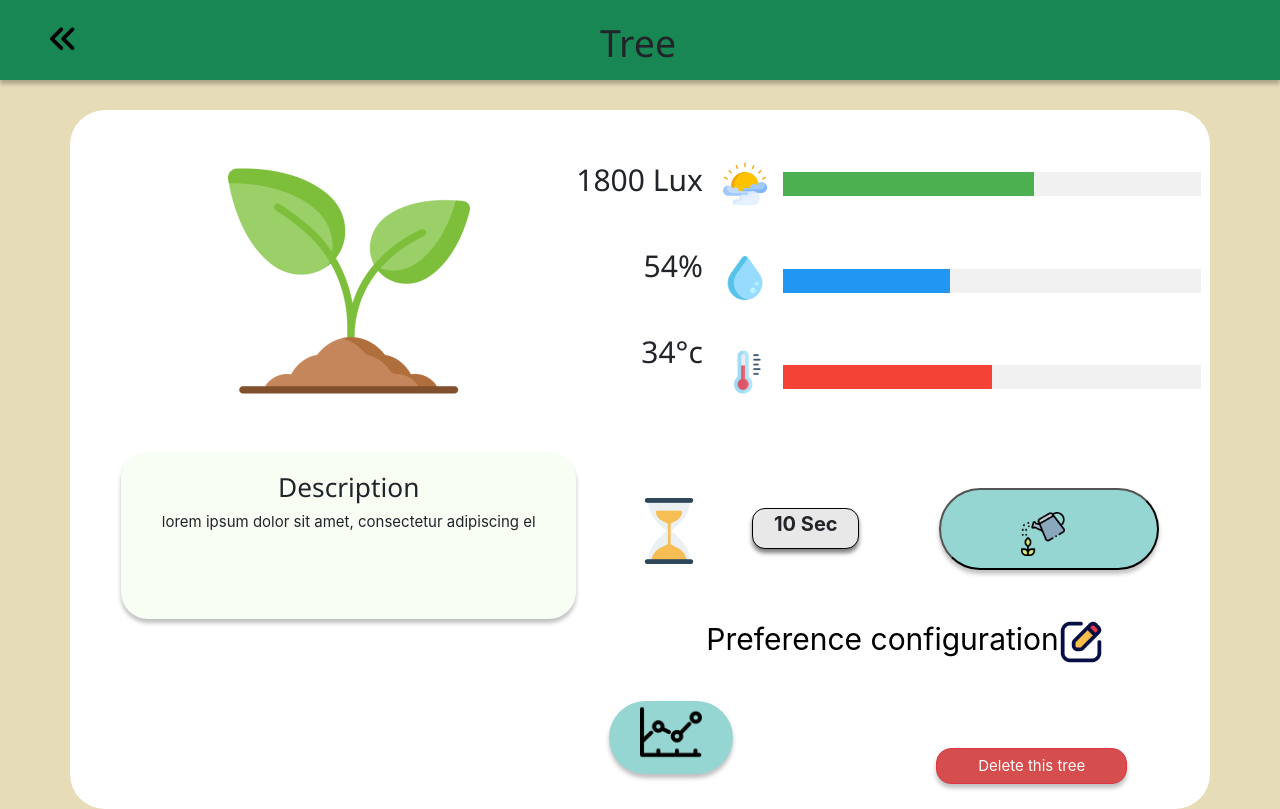
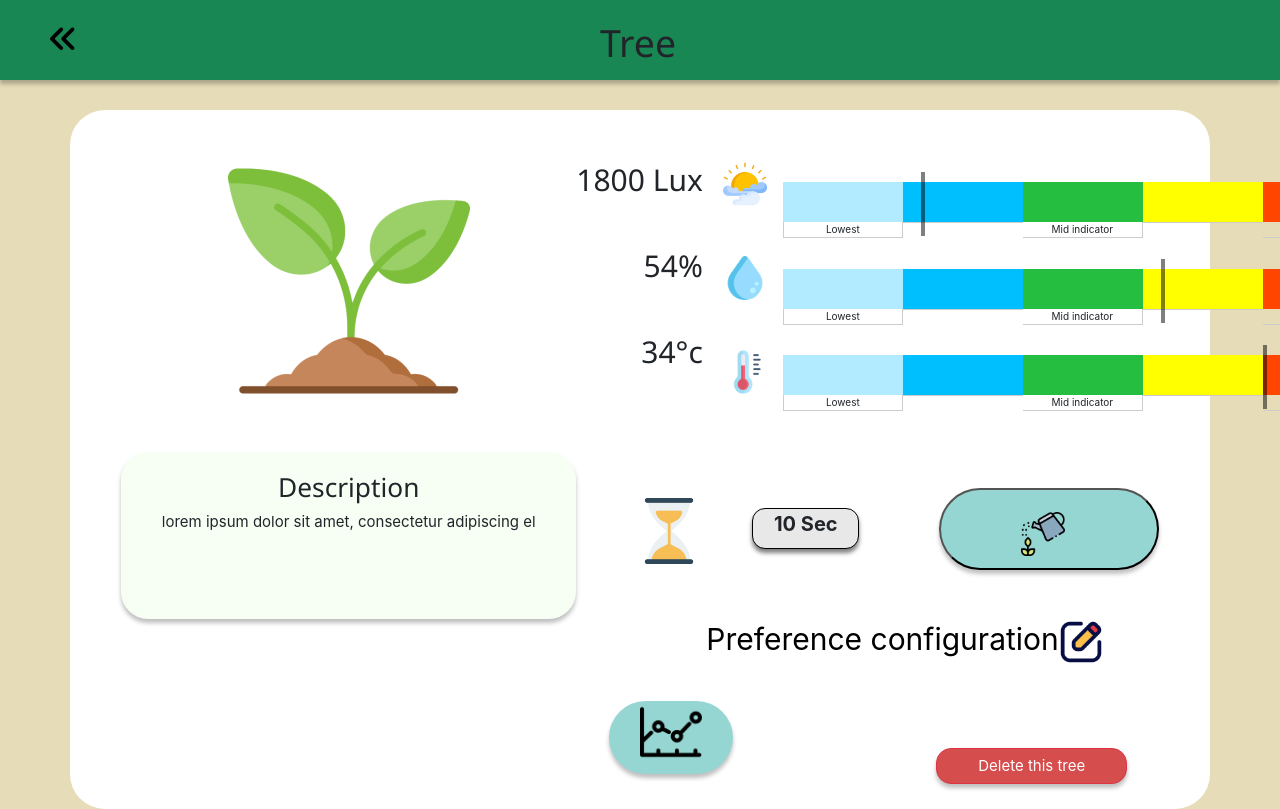
Before and after one commit to Exceed-Group6/WateringSystem-frontend, a React (Create React App) app: page /detail in a window 1280 px wide. Shown: the top 809 px of the page. Built offline with nearby package versions, Linux system fonts and the light colour scheme.

Commit message:
add segmented bar in detail page

```diff
--- a/src/components/DetailCard/DetailCard.css
+++ b/src/components/DetailCard/DetailCard.css
@@ -201,3 +201,7 @@ body {
   box-shadow: 0px 4px 4px rgba(0, 0, 0, 0.25);
   border-radius: 15px;
 }
+
+.Segmentedbar {
+  padding-top: 20px;
+}
--- a/src/components/DetailCard/DetailCard.js
+++ b/src/components/DetailCard/DetailCard.js
@@ -1,6 +1,7 @@
 import React from "react";
 import "./DetailCard.css";
 import { Link } from "react-router-dom";
+import Segmentedbar from "../segmentedbar/Segmentedbar";
 const DetailCard = () => {
   return (
     <body>
@@ -27,19 +28,12 @@ const DetailCard = () => {
             </div>
             <div className='container-right-progress'>
               <div class='w3-container'>
-                <div class='w3-light-grey'>
-                  <div class='w3-green'></div>
-                </div>
+                <Segmentedbar percentage='23' />
+
                 <br></br>
-
-                <div class='w3-light-grey'>
-                  <div class='w3-blue'></div>
-                </div>
+                <Segmentedbar percentage='63' />
                 <br></br>
-
-                <div class='w3-light-grey'>
-                  <div class='w3-red'></div>
-                </div>
+                <Segmentedbar percentage='80' />
               </div>
             </div>
           </div>
--- /dev/null
+++ b/src/components/segmentedbar/Segmentedbar.css
@@ -0,0 +1,146 @@
+#bar-details {
+  width: 600px;
+  height: 20px;
+  margin-bottom: 2px;
+}
+
+#bar-details > span {
+  _padding: 2px;
+  _border: 1px solid #ccc;
+}
+
+.det1 {
+  width: 15%;
+  height: 100%;
+  float: left;
+  display: inline-block;
+  text-align: right;
+  color: #ccc;
+  overflow: hidden;
+}
+
+#bar {
+  width: 600px;
+  height: 40px;
+  background: #eee;
+  _border: 1px solid black;
+}
+
+#bar-labels {
+  width: 600px;
+  height: 20px;
+  font-size: 10px;
+  _border: 1px solid black;
+}
+
+#bar-labels > span {
+  box-sizing: border-box;
+  float: left;
+  border-right: 1px solid #ccc;
+  border-bottom: 1px solid #ccc;
+}
+
+/* #score {
+  width: 4px;
+  background: black;
+  height: 100%;
+  position: absolute;
+  top: 0;
+  left: 62%;
+  opacity: 0.5;
+} */
+
+#bar-container {
+  width: 600px;
+  height: 64px;
+  padding: 10px 0 10px 0;
+  position: relative;
+  box-sizing: border-box;
+
+  /* border: 1px solid #666; */
+}
+
+/* standard unit to incremenet is 4 for 1% */
+.seg1 {
+  _display: inline-block;
+  width: 20%;
+  height: 100%;
+  box-sizing: border-box;
+  float: left;
+  background: #b2ebff;
+}
+
+.seg2 {
+  _display: inline-block;
+  width: 20%;
+  height: 100%;
+  box-sizing: border-box;
+  float: left;
+  background-color: deepskyblue;
+}
+
+.seg3 {
+  _display: inline-block;
+  width: 20%;
+  height: 100%;
+  box-sizing: border-box;
+  float: left;
+  background-color: #26be41;
+}
+
+.seg4 {
+  _display: inline-block;
+  width: 20%;
+  height: 100%;
+  box-sizing: border-box;
+  float: left;
+  background-color: yellow;
+}
+
+.seg5 {
+  _display: inline-block;
+  width: 20%;
+  height: 100%;
+  box-sizing: border-box;
+  float: left;
+  background-color: orangered;
+}
+
+#bar > span {
+  display: flex;
+  justify-content: center;
+  flex-direction: column;
+  text-align: center;
+  font-weight: 400;
+}
+
+.seg1-label {
+  width: 20%;
+  display: inline-block;
+  text-align: center;
+  border-left: 1px solid #ccc;
+}
+
+.seg2-label {
+  width: 20%;
+  display: inline-block;
+  text-align: center;
+}
+
+.seg3-label {
+  width: 20%;
+  display: inline-block;
+  text-align: center;
+}
+
+.seg4-label {
+  width: 20%;
+  display: inline-block;
+  text-align: center;
+}
+
+.seg5-label {
+  width: 20%;
+  display: inline-block;
+  text-align: center;
+}
--- /dev/null
+++ b/src/components/segmentedbar/Segmentedbar.js
@@ -0,0 +1,45 @@
+import React from "react";
+import "./Segmentedbar.css";
+const Segmentedbar = ({ percentage }) => {
+  const myStyle = {
+    width: "4px",
+    background: "black",
+    height: "100%",
+    position: "absolute",
+    top: "0",
+    left: `${percentage}%`,
+    opacity: "0.5",
+  };
+  return (
+    <div>
+      <div>
+        <span class='det2'></span>
+        <span class='det4'></span>
+        <span class='det4'></span>
+        <span class='det5'></span>
+      </div>
+
+      <div id='bar-container'>
+        <div id='bar'>
+          <span class='seg1'></span>
+          <span class='seg2'></span>
+          <span class='seg3'></span>
+          <span class='seg4'></span>
+          <span class='seg5'></span>
+        </div>
+
+        <div id='bar-labels'>
+          <span class='seg1-label'>Lowest</span>
+          <span class='seg2-label'></span>
+          <span class='seg3-label'>Mid indicator</span>
+          <span class='seg4-label'></span>
+          <span class='seg5-label'>Highest</span>
+        </div>
+
+        <div id='score' style={myStyle} />
+      </div>
+    </div>
+  );
+};
+
+export default Segmentedbar;
```
